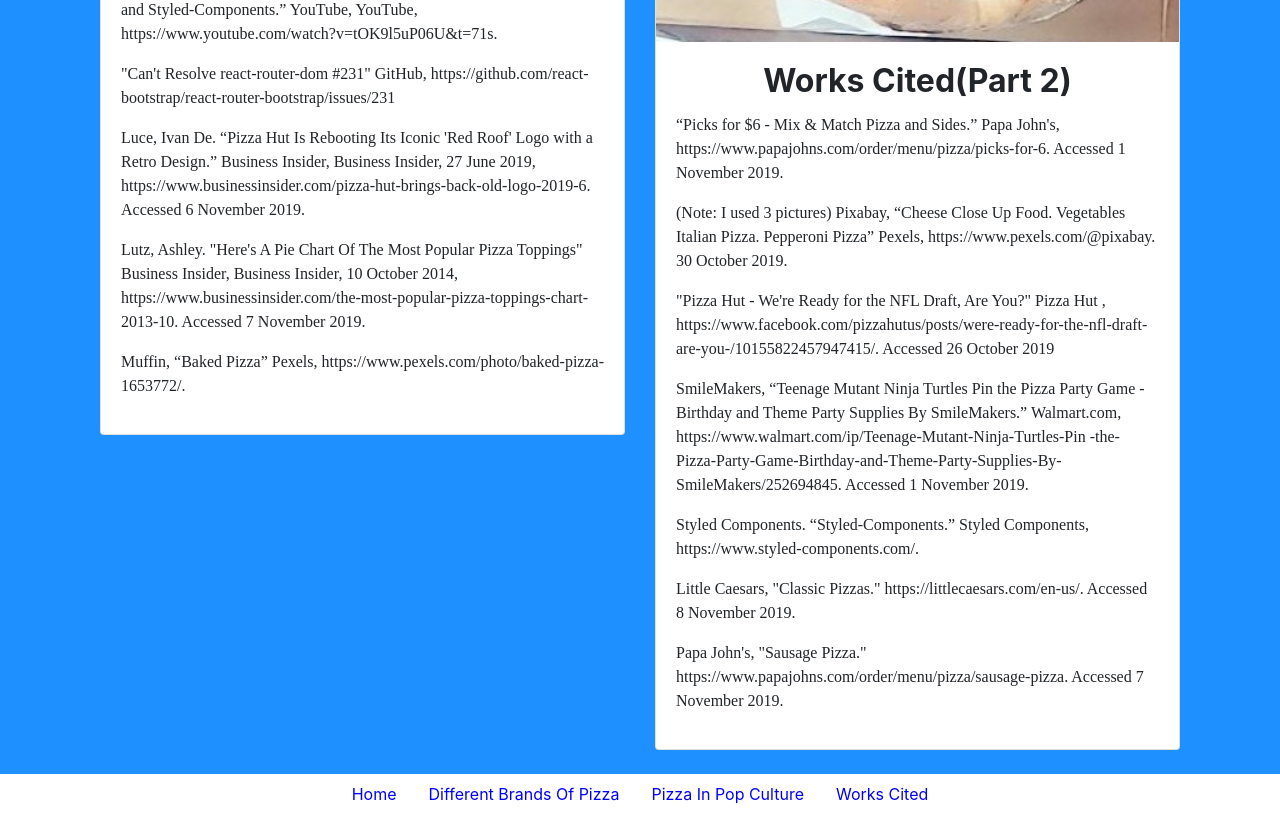
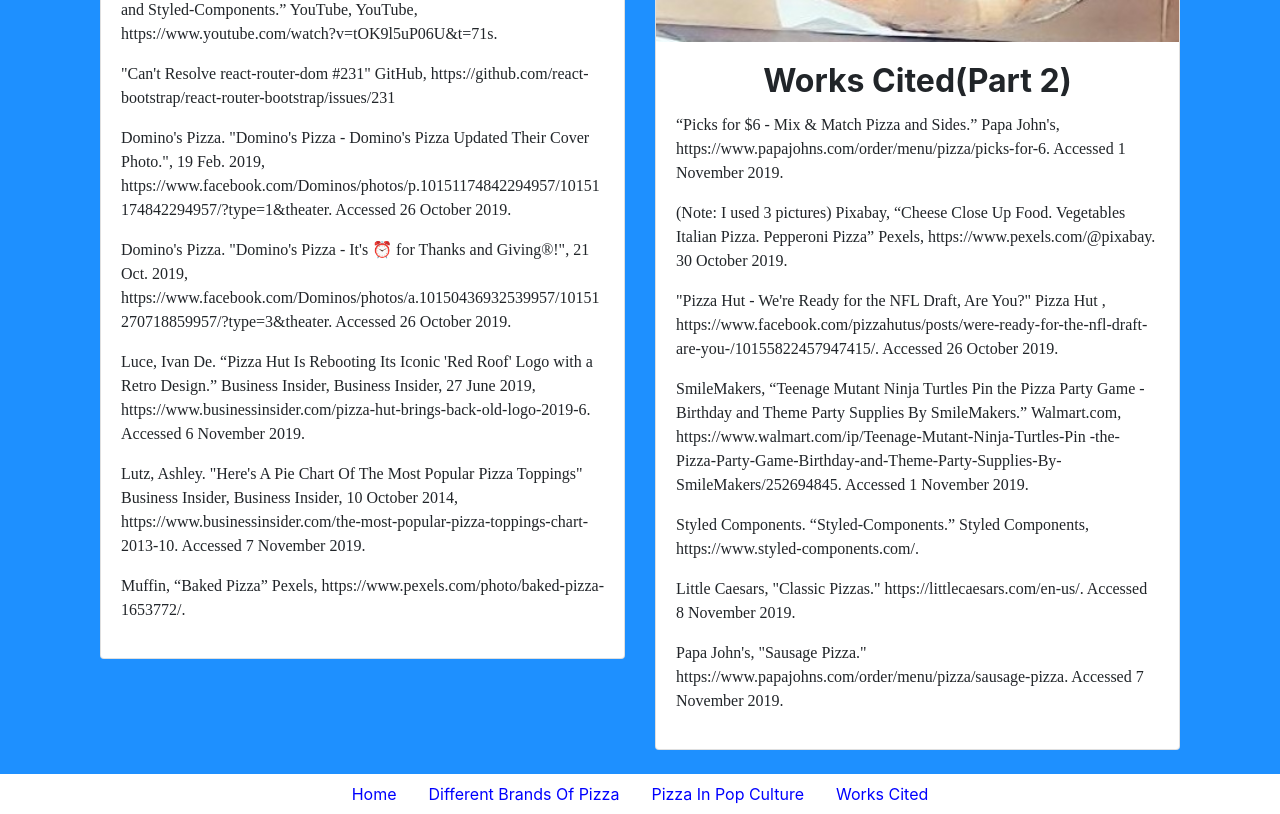
Before and after one commit to christopherf242/Popular-Types-Of-Pizza, a React (Create React App) app: page /WorksCited in a window 1280 px wide. Shown: the part 1080-1894 px from the top of the page. Built offline with nearby package versions, Linux system fonts and the light colour scheme.

Commit message:
Updated Works Cited page

```diff
--- a/src/WorksCited.js
+++ b/src/WorksCited.js
@@ -64,6 +64,10 @@
                          YouTube, YouTube, https://www.youtube.com/watch?v=tOK9l5uP06U&t=71s. </p>
                         <p>"Can't Resolve react-router-dom #231" GitHub,
                           https://github.com/react-bootstrap/react-router-bootstrap/issues/231 </p>
+                        <p>Domino's Pizza. "Domino's Pizza - Domino's Pizza Updated Their Cover Photo.", 19 Feb. 2019,
+                         https://www.facebook.com/Dominos/photos/p.10151174842294957/10151174842294957/?type=1&theater. Accessed 26 October 2019.</p>
+                        <p>Domino's Pizza. "Domino's Pizza - It's ⏰ for Thanks and Giving®!", 21 Oct. 2019,
+                          https://www.facebook.com/Dominos/photos/a.10150436932539957/10151270718859957/?type=3&theater. Accessed 26 October 2019.</p>
                         <p>Luce, Ivan De. “Pizza Hut Is Rebooting Its Iconic 'Red Roof' Logo with a Retro Design.” Business Insider,
                            Business Insider, 27 June 2019, https://www.businessinsider.com/pizza-hut-brings-back-old-logo-2019-6. Accessed 6 November 2019.</p>
                         <p>Lutz, Ashley. "Here's A Pie Chart Of The Most Popular Pizza Toppings" Business Insider, Business Insider,
@@ -87,7 +91,7 @@
                         <p>(Note: I used 3 pictures) Pixabay, “Cheese Close Up Food. Vegetables Italian Pizza. Pepperoni Pizza” Pexels,
                          https://www.pexels.com/@pixabay. 30 October 2019.</p>
                         <p>"Pizza Hut - We're Ready for the NFL Draft, Are You?" Pizza Hut
-                        , https://www.facebook.com/pizzahutus/posts/were-ready-for-the-nfl-draft-are-you-/10155822457947415/. Accessed 26 October 2019</p>
+                        , https://www.facebook.com/pizzahutus/posts/were-ready-for-the-nfl-draft-are-you-/10155822457947415/. Accessed 26 October 2019.</p>
                         <p>SmileMakers, “Teenage Mutant Ninja Turtles Pin the Pizza Party Game - Birthday and Theme Party Supplies By SmileMakers.”
                          Walmart.com, https://www.walmart.com/ip/Teenage-Mutant-Ninja-Turtles-Pin
                          -the-Pizza-Party-Game-Birthday-and-Theme-Party-Supplies-By-SmileMakers/252694845. Accessed 1 November 2019.</p>
```
